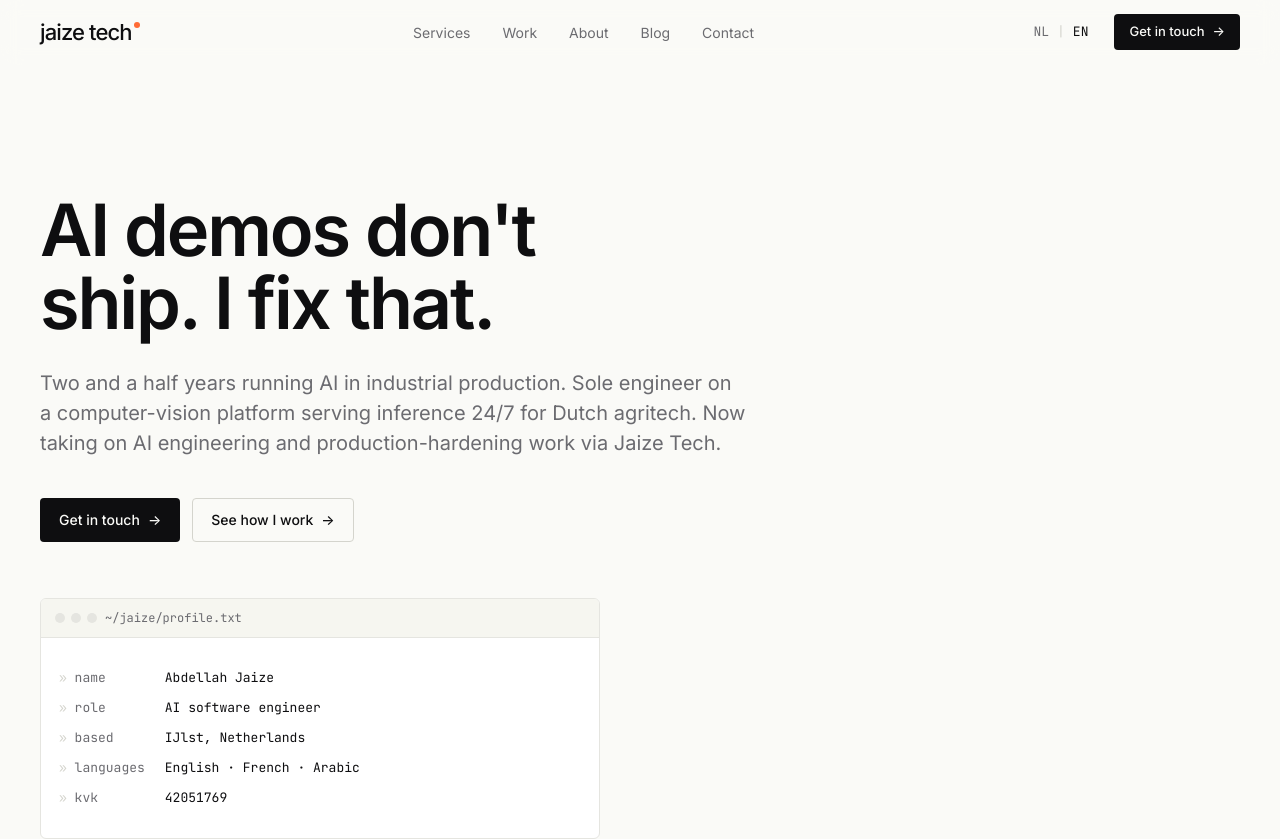
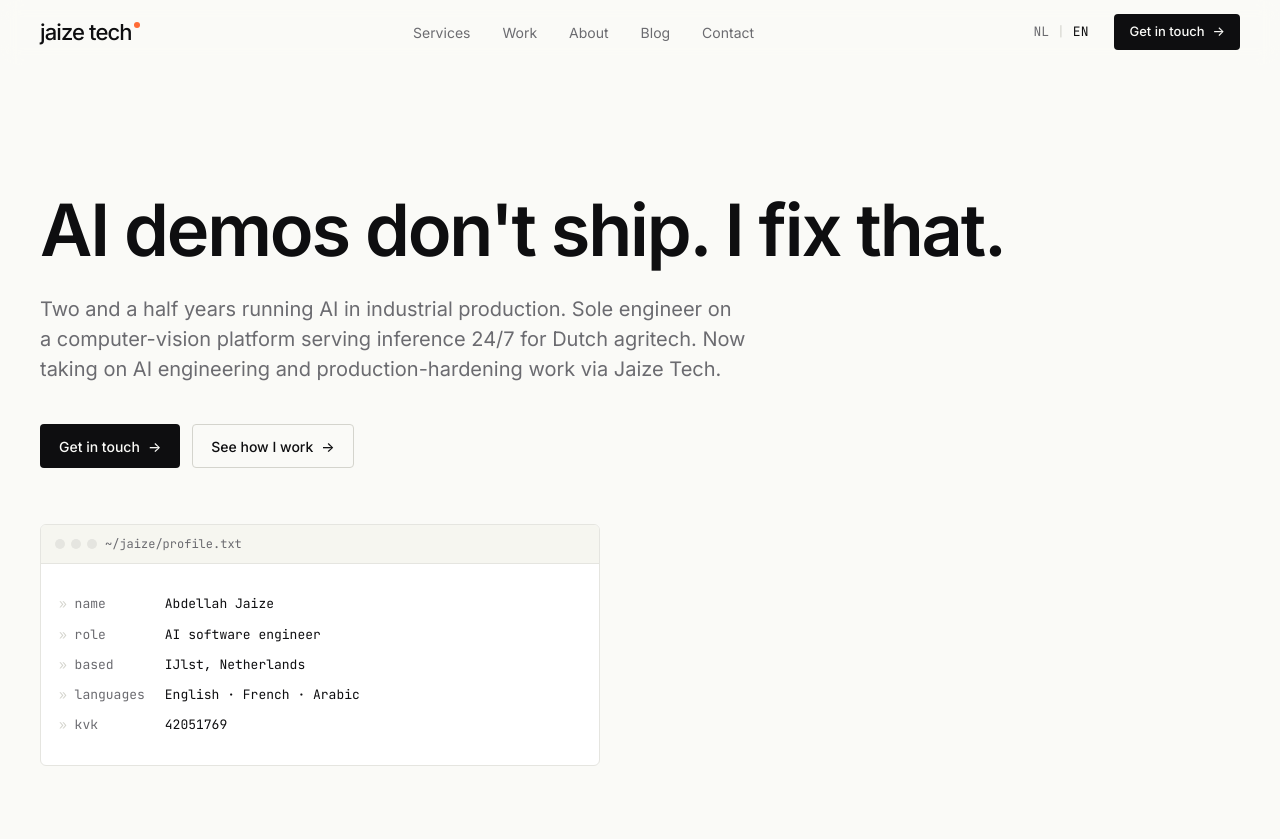
Before and after one commit to AbdellahJAIZE/jaizetech, a Next.js app: page /en in a window 1280 px wide. Shown: the top 839 px of the page. Built offline with nearby package versions, Linux system fonts and the light colour scheme.

Commit message:
hero h1: bump max-width 16ch → 22ch so new headline breaks at period not mid-clause

```diff
--- a/src/styles/globals.css
+++ b/src/styles/globals.css
@@ -403,7 +403,7 @@ a.accent-link:hover { color: var(--ink); }
 }
 
 .hero h1 {
-  max-width: 16ch;
+  max-width: 22ch;
 }
 
 .hero .lead {
```
